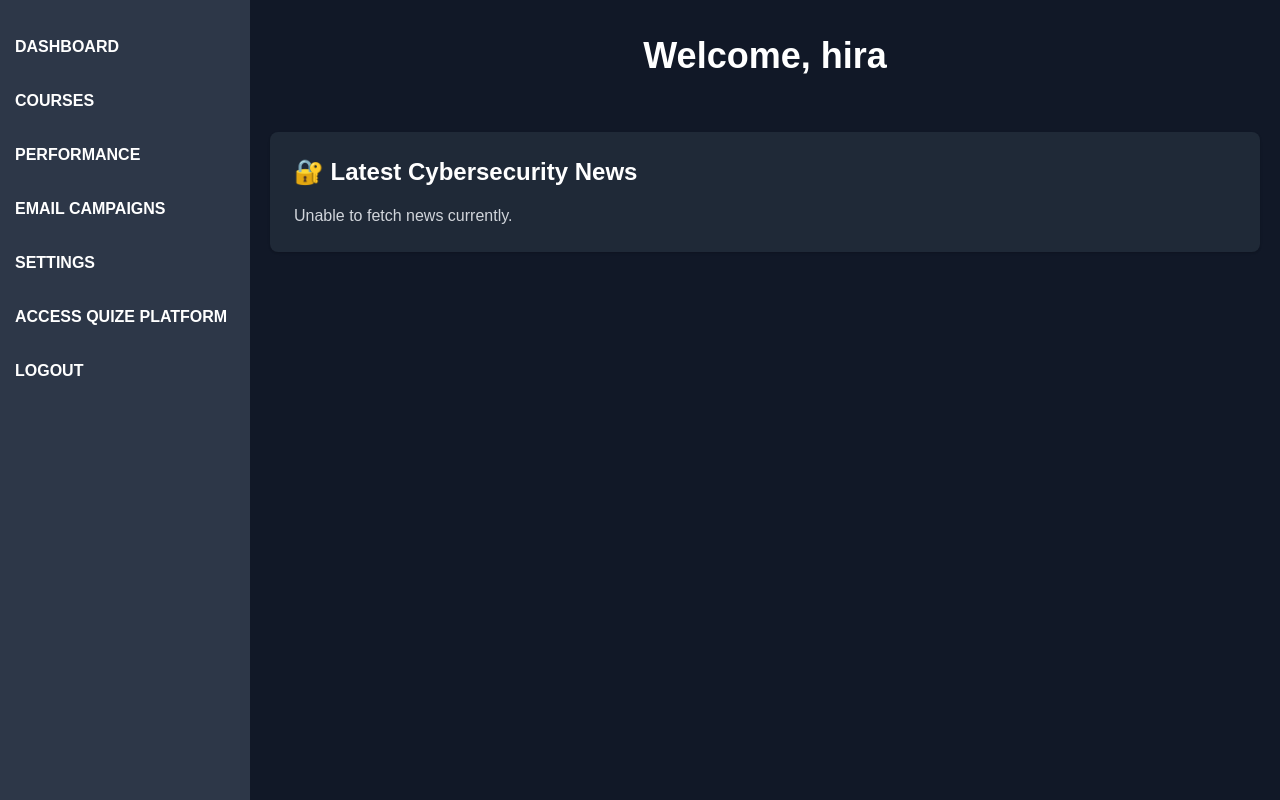
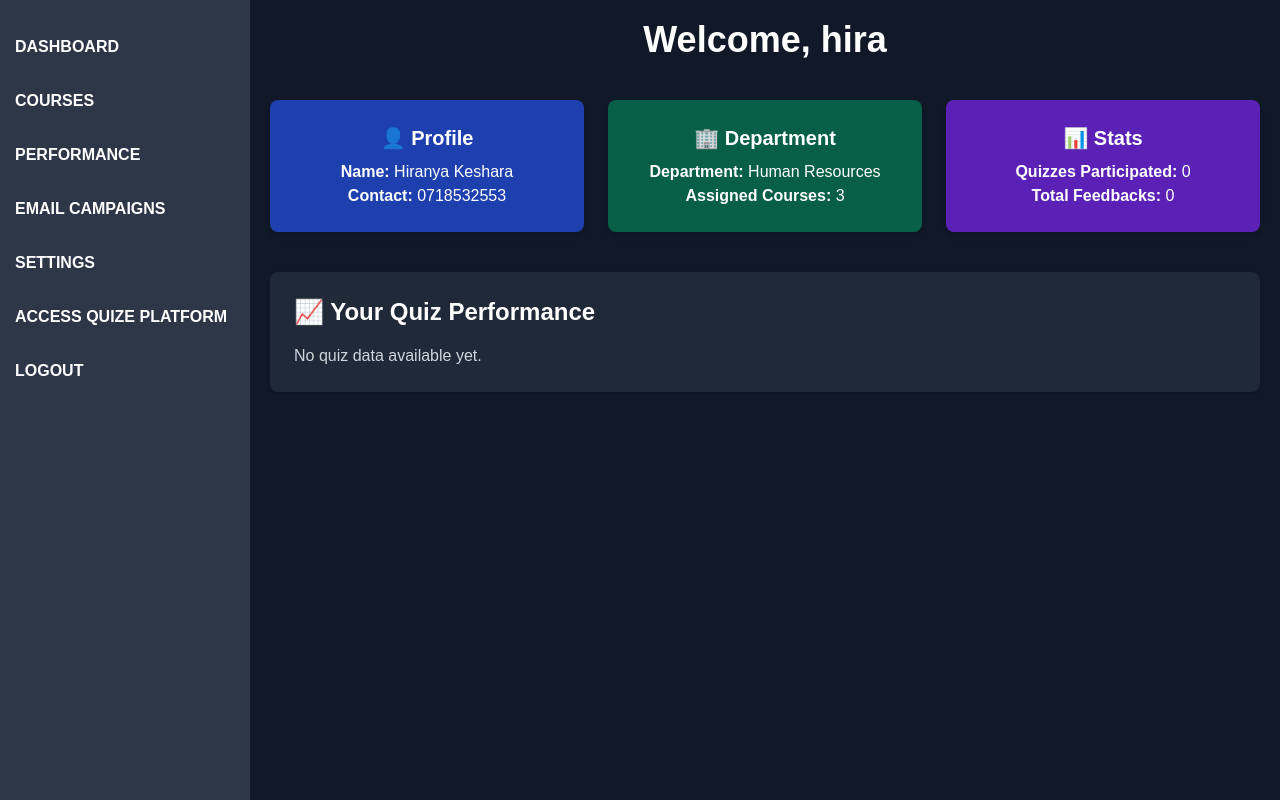
Before and after one commit to Hiranyakeshara/New_Cybertron, a PHP site: page /employee/employee_dashboard.php in a window 1280 px wide. Run offline with PHP 8.4, Linux system fonts and the light colour scheme; a user stored in the database is signed in; data comes from the database, SQL or seed files in the repository; data that the repository does not hold is empty.

Commit message:
employee dashboard created

```diff
--- a/employee/employee_dashboard.php
+++ b/employee/employee_dashboard.php
@@ -5,65 +5,74 @@ if (!isset($_SESSION['employee_id'])) {
     exit();
 }
 
-// Session info
+// Session user info
 $emp_name  = $_SESSION['username'];
 $emp_email = $_SESSION['employee_email'];
 
-// Fetch cybersecurity news using Newsdata.io API
-$newsData = [];
-$newsApiKey = 'pub_455615c3c213429ca9b287c0f7d0a3b3';
-$newsUrl = "https://newsdata.io/api/1/news?apikey=$newsApiKey&q=cybersecurity&language=en&category=technology";
-
-if ($res = @file_get_contents($newsUrl)) {
-    $parsed = json_decode($res, true);
-    if (isset($parsed['results'])) {
-        $newsData = array_slice($parsed['results'], 0, 5);
-    }
-}
+// Load stats
+include 'fetch_employee.php';
 ?>
 
 <!DOCTYPE html>
 <html lang="en">
 <head>
   <meta charset="UTF-8">
-  <title>CyberTrone - News Feed</title>
+  <title>CyberTrone - Employee Dashboard</title>
   <meta name="viewport" content="width=device-width, initial-scale=1.0">
   <link href="https://cdn.jsdelivr.net/npm/tailwindcss@2.2.19/dist/tailwind.min.css" rel="stylesheet">
 </head>
-<body class="bg-gray-900 text-white">
+<body class="bg-gray-900 text-white min-h-screen">
 
   <?php include "./include/employee_sidebar.php"; ?>
 
   <div class="content p-6 space-y-10">
-    <header class="text-center py-4">
+
+    <!-- Header -->
+    <header class="text-center">
       <h1 class="text-4xl font-bold">Welcome, <?= htmlspecialchars($emp_name) ?></h1>
       <p class="text-gray-400"><?= htmlspecialchars($emp_email) ?></p>
     </header>
 
-    <!-- Today's Cybersecurity News -->
+    <!-- Summary Cards -->
+    <section class="grid grid-cols-1 md:grid-cols-3 gap-6 text-center">
+      <div class="bg-blue-800 p-6 rounded-lg shadow-md">
+        <h3 class="text-xl font-bold mb-2">👤 Profile</h3>
+        <p><strong>Name:</strong> <?= htmlspecialchars($employee['name']) ?></p>
+        <p><strong>Contact:</strong> <?= htmlspecialchars($employee['contact_number']) ?></p>
+      </div>
+
+      <div class="bg-green-800 p-6 rounded-lg shadow-md">
+        <h3 class="text-xl font-bold mb-2">🏢 Department</h3>
+        <p><strong>Department:</strong> <?= htmlspecialchars($employee['department_name']) ?></p>
+        <p><strong>Assigned Courses:</strong> <?= $courseCount ?></p>
+      </div>
+
+      <div class="bg-purple-800 p-6 rounded-lg shadow-md">
+        <h3 class="text-xl font-bold mb-2">📊 Stats</h3>
+        <p><strong>Quizzes Participated:</strong> <?= $quizCount ?></p>
+        <p><strong>Total Feedbacks:</strong> <?= $totalFeedbacks ?></p>
+      </div>
+    </section>
+
+    <!-- Quiz Score Summary -->
     <section class="bg-gray-800 p-6 rounded-lg shadow">
-      <h2 class="text-2xl font-semibold mb-4">🔐 Latest Cybersecurity News</h2>
-      <?php if (empty($newsData)): ?>
-        <p class="text-gray-300">Unable to fetch news currently.</p>
+      <h2 class="text-2xl font-semibold mb-4">📈 Your Quiz Performance</h2>
+      <?php if (empty($quizScores)): ?>
+        <p class="text-gray-300">No quiz data available yet.</p>
       <?php else: ?>
-        <ul class="space-y-4">
-          <?php foreach ($newsData as $article): ?>
-            <li class="border-b border-gray-700 pb-4">
-              <a href="<?= htmlspecialchars($article['link']) ?>" target="_blank" class="text-blue-400 font-medium">
-                <?= htmlspecialchars($article['title']) ?>
-              </a>
-              <p class="text-sm text-gray-400 mt-1">
-                <?= isset($article['source_id']) ? htmlspecialchars($article['source_id']) : 'Unknown Source' ?>
-                | <?= htmlspecialchars(date('F j, Y', strtotime($article['pubDate']))) ?>
-              </p>
-              <p class="text-gray-300 text-sm mt-2">
-                <?= htmlspecialchars($article['description']) ?>
-              </p>
-            </li>
+        <div class="space-y-6">
+          <?php foreach ($quizScores as $quiz): ?>
+            <div>
+              <h4 class="text-lg font-medium mb-1"><?= htmlspecialchars($quiz['title']) ?> - <?= $quiz['score'] ?>%</h4>
+              <div class="w-full bg-gray-700 rounded h-4">
+                <div class="bg-blue-500 h-4 rounded" style="width: <?= $quiz['score'] ?>%;"></div>
+              </div>
+            </div>
           <?php endforeach; ?>
-        </ul>
+        </div>
       <?php endif; ?>
     </section>
+
   </div>
 
 </body>
--- /dev/null
+++ b/employee/fetch_employee.php
@@ -0,0 +1,83 @@
+<?php
+// Connect to both databases
+$pdo = new PDO("mysql:host=localhost;dbname=cybertraining;charset=utf8mb4", "root", "");
+$cee = new PDO("mysql:host=localhost;dbname=cee_db;charset=utf8mb4", "root", "");
+
+// Get the employee email from session
+$emp_email = $_SESSION['employee_email'] ?? '';
+
+// 1. Fetch Employee Profile & Department
+$empStmt = $pdo->prepare("SELECT employees.id as emp_id, employees.name, employees.contact_number, departments.id as dept_id, departments.department_name
+                          FROM employees
+                          JOIN departments ON employees.department_id = departments.id
+                          WHERE employees.email = ?");
+$empStmt->execute([$emp_email]);
+$employee = $empStmt->fetch(PDO::FETCH_ASSOC);
+
+// 2. Course count assigned to this department
+$courseStmt = $pdo->prepare("SELECT COUNT(*) FROM course_departments WHERE department_id = ?");
+$courseStmt->execute([$employee['dept_id']]);
+$courseCount = $courseStmt->fetchColumn();
+
+// 3. Get matching examinee_id from cee_db
+$exmneStmt = $cee->prepare("SELECT exmne_id FROM examinee_tbl WHERE exmne_email = ?");
+$exmneStmt->execute([$emp_email]);
+$examinee = $exmneStmt->fetch(PDO::FETCH_ASSOC);
+$exmne_id = $examinee['exmne_id'] ?? null;
+
+// 4. Quiz participation count
+$quizCount = 0;
+if ($exmne_id) {
+    $quizStmt = $cee->prepare("SELECT COUNT(DISTINCT exam_id) FROM exam_attempt WHERE exmne_id = ?");
+    $quizStmt->execute([$exmne_id]);
+    $quizCount = $quizStmt->fetchColumn();
+}
+
+// 5. Feedback count from both DBs
+$fbStmt1 = $cee->prepare("SELECT COUNT(*) FROM feedbacks_tbl WHERE exmne_id = ?");
+$fbStmt1->execute([$exmne_id]);
+$fbCount1 = $fbStmt1->fetchColumn();
+
+$fbStmt2 = $pdo->prepare("SELECT COUNT(*) FROM feedback WHERE email = ?");
+$fbStmt2->execute([$emp_email]);
+$fbCount2 = $fbStmt2->fetchColumn();
+
+$totalFeedbacks = $fbCount1 + $fbCount2;
+
+// 6. Score Summary per Quiz (title + percentage)
+$quizScores = [];
+
+if ($exmne_id) {
+    // Get all exams the employee has attempted
+    $examStmt = $cee->prepare("SELECT DISTINCT exam_id FROM exam_attempt WHERE exmne_id = ?");
+    $examStmt->execute([$exmne_id]);
+    $exams = $examStmt->fetchAll(PDO::FETCH_COLUMN);
+
+    foreach ($exams as $exam_id) {
+        // Get total questions in that exam
+        $totalQStmt = $cee->prepare("SELECT COUNT(*) FROM exam_question_tbl WHERE exam_id = ?");
+        $totalQStmt->execute([$exam_id]);
+        $totalQ = $totalQStmt->fetchColumn();
+
+        // Get correct answers count
+        $correctStmt = $cee->prepare("
+            SELECT COUNT(*) FROM exam_answers AS ea
+            JOIN exam_question_tbl AS q ON ea.quest_id = q.eqt_id
+            WHERE ea.axmne_id = ? AND ea.exam_id = ? AND ea.exans_answer = q.exam_answer
+        ");
+        $correctStmt->execute([$exmne_id, $exam_id]);
+        $correct = $correctStmt->fetchColumn();
+
+        // Get exam title
+        $titleStmt = $cee->prepare("SELECT ex_title FROM exam_tbl WHERE ex_id = ?");
+        $titleStmt->execute([$exam_id]);
+        $examTitle = $titleStmt->fetchColumn();
+
+        $scorePercent = ($totalQ > 0) ? round(($correct / $totalQ) * 100) : 0;
+        $quizScores[] = [
+            'title' => $examTitle,
+            'score' => $scorePercent
+        ];
+    }
+}
+?>
```
